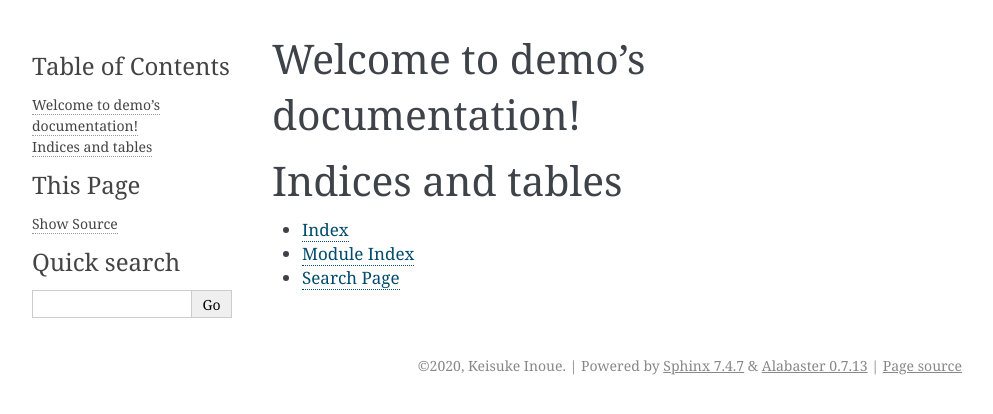
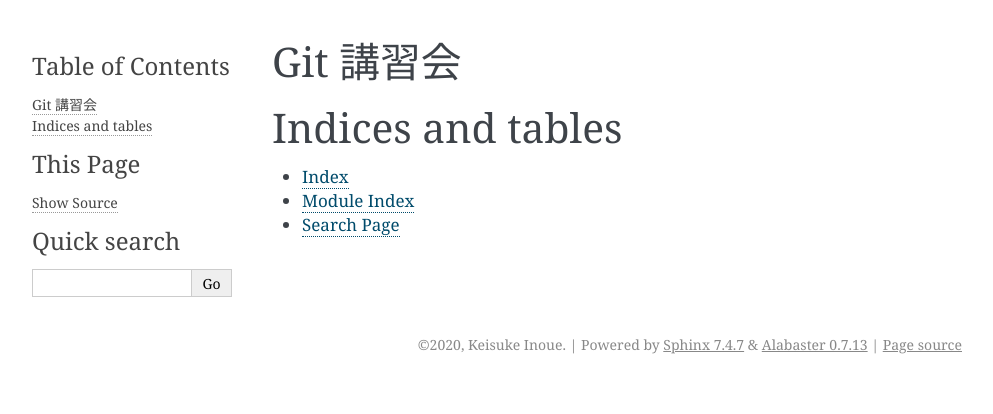
Before and after one commit to takuyainoue0317/iric_lab, a Sphinx documentation site: the page built from 200616_day-2/source/index.rst, in a window 1280 px wide. Shown: the top 414 px of the page, without its empty margins (148-1141 px from the left). Built offline with Sphinx 7.4.7, drawn with Linux system fonts in a browser that asks for light colours.

Commit message:
タイトルを変更

```diff
--- a/200616_day-2/source/index.rst
+++ b/200616_day-2/source/index.rst
@@ -1,4 +1,4 @@
-Welcome to demo's documentation!
+Git 講習会
 ================================
 
 .. toctree::
```
